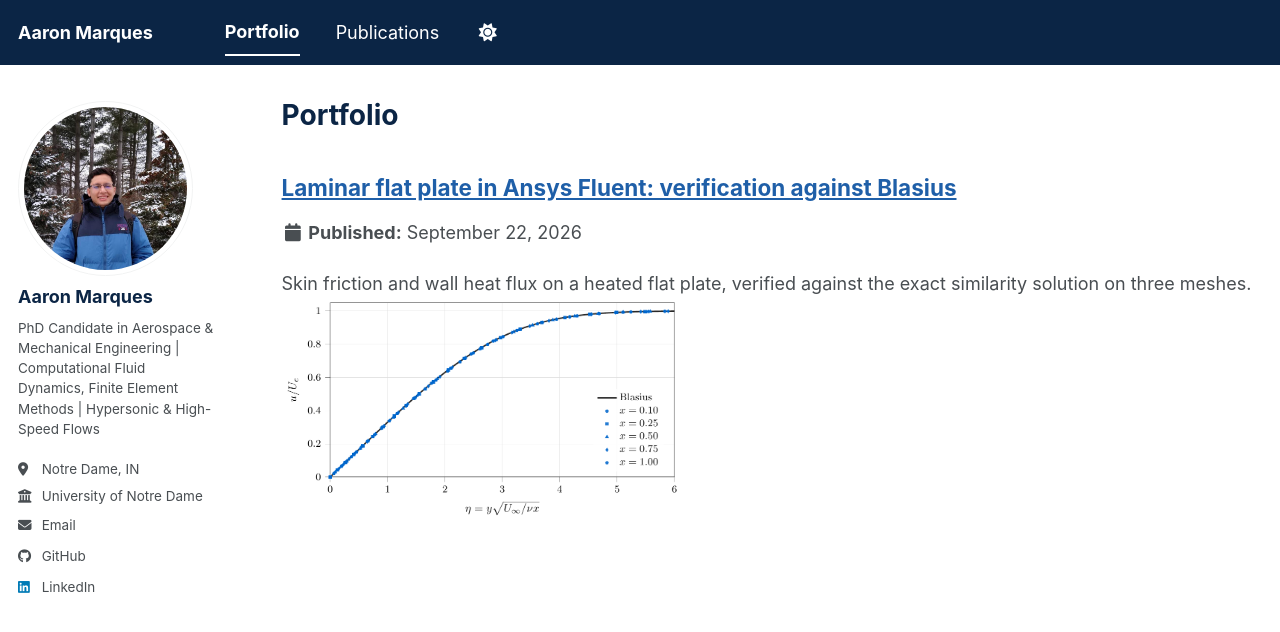
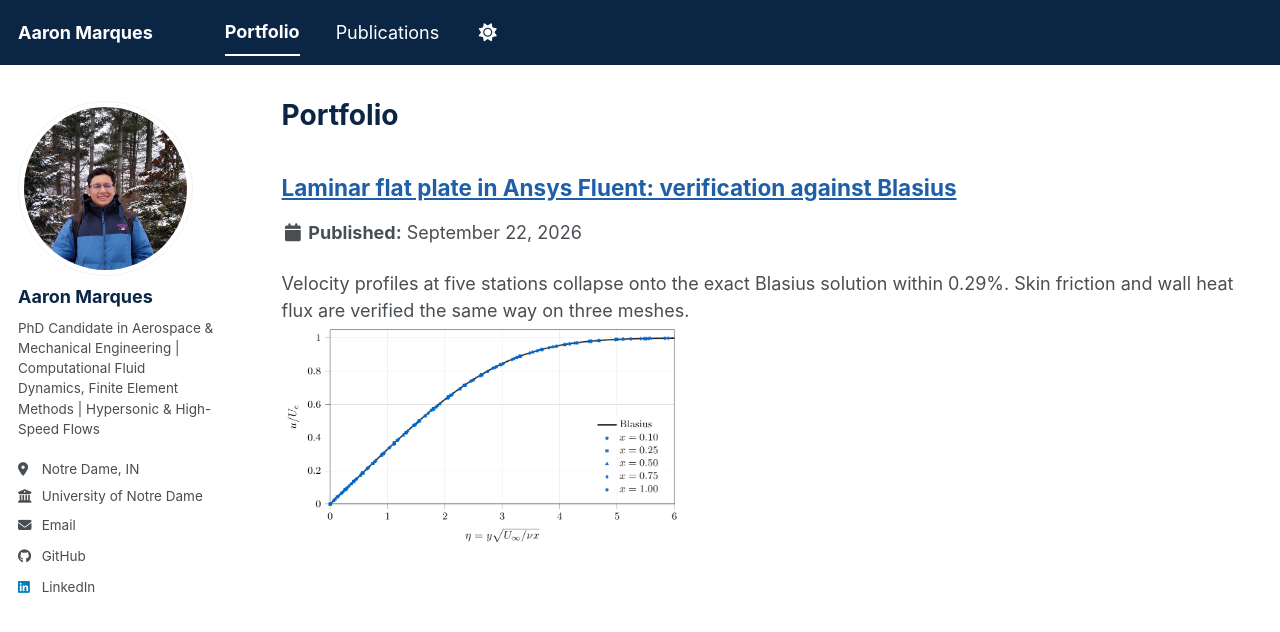
Before and after one commit to aaronmqs/aaronmqs.github.io, a Jekyll site: the page built from _pages/portfolio.html, in a window 1280 px wide. Shown: the top 632 px of the page. Built offline with Jekyll 4.4.1, drawn with Linux system fonts in a browser that asks for light colours; a style sheet for code colours, icons or effects is not loaded.

Commit message:
Match the flat-plate preview text to the plot

```diff
--- a/_portfolio/fluent-flat-plate.md
+++ b/_portfolio/fluent-flat-plate.md
@@ -1,6 +1,6 @@
 ---
 title: "Laminar flat plate in Ansys Fluent: verification against Blasius"
-excerpt: "Skin friction and wall heat flux on a heated flat plate, verified against the exact similarity solution on three meshes.<br/><img src='/images/flatplate/flatplate_similarity.png' width='400'>"
+excerpt: "Velocity profiles at five stations collapse onto the exact Blasius solution within 0.29%. Skin friction and wall heat flux are verified the same way on three meshes.<br/><img src='/images/flatplate/flatplate_similarity.png' width='400'>"
 collection: portfolio
 ---
 
```
